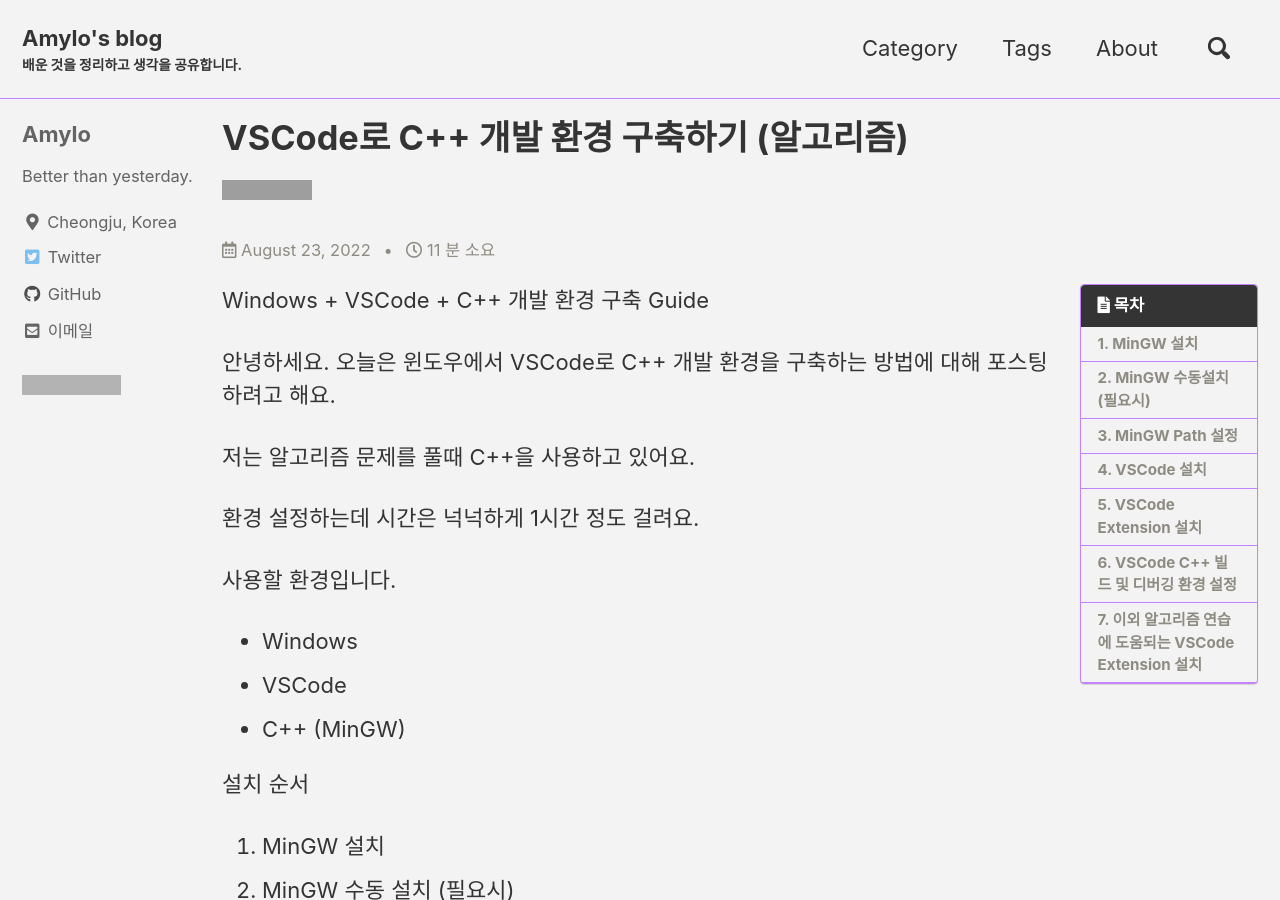
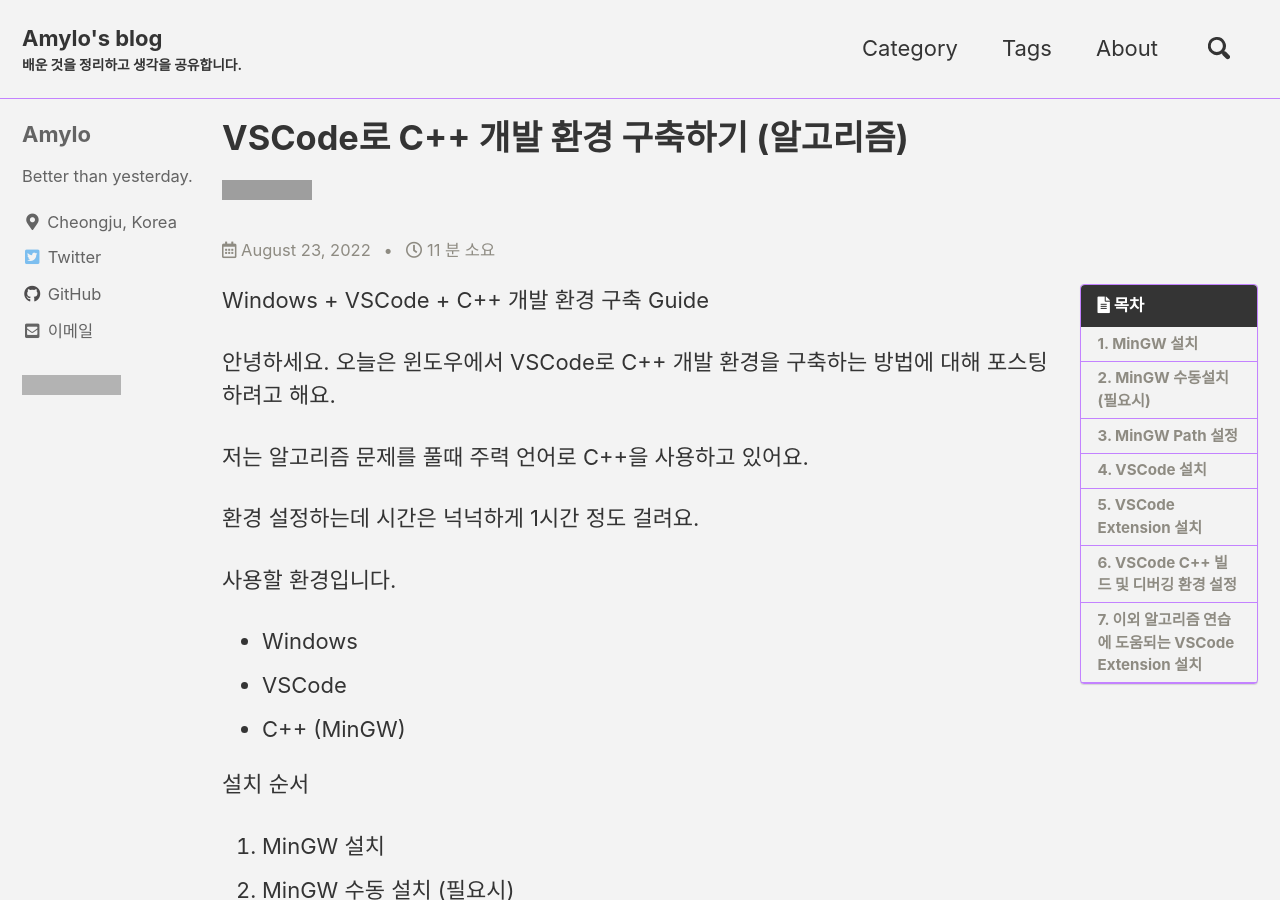
Before and after one commit to Amylo-jh/Amylo-blog, a Jekyll site: the page built from _posts/2022-08-23-Starting_Algorithm_with_VSCode_C++.md, in a window 1280 px wide and 900 px high. Built offline with Jekyll 4.4.1, drawn with Linux system fonts in a browser that asks for light colours; cached includes are drawn as plain includes; comment, search, counter and statistics services are not loaded; grey boxes are pictures that could not be loaded.

Commit message:
add additional notation

```diff
--- a/_posts/2022-08-23-Starting_Algorithm_with_VSCode_C++.md
+++ b/_posts/2022-08-23-Starting_Algorithm_with_VSCode_C++.md
@@ -17,7 +17,7 @@ Windows + VSCode + C++ 개발 환경 구축 Guide
 안녕하세요.
 오늘은 윈도우에서 VSCode로 C++ 개발 환경을 구축하는 방법에 대해 포스팅하려고 해요.
 
-저는 알고리즘 문제를 풀때 C++을 사용하고 있어요.
+저는 알고리즘 문제를 풀때 주력 언어로 C++을 사용하고 있어요.
 
 환경 설정하는데 시간은 넉넉하게 1시간 정도 걸려요.
 
```
